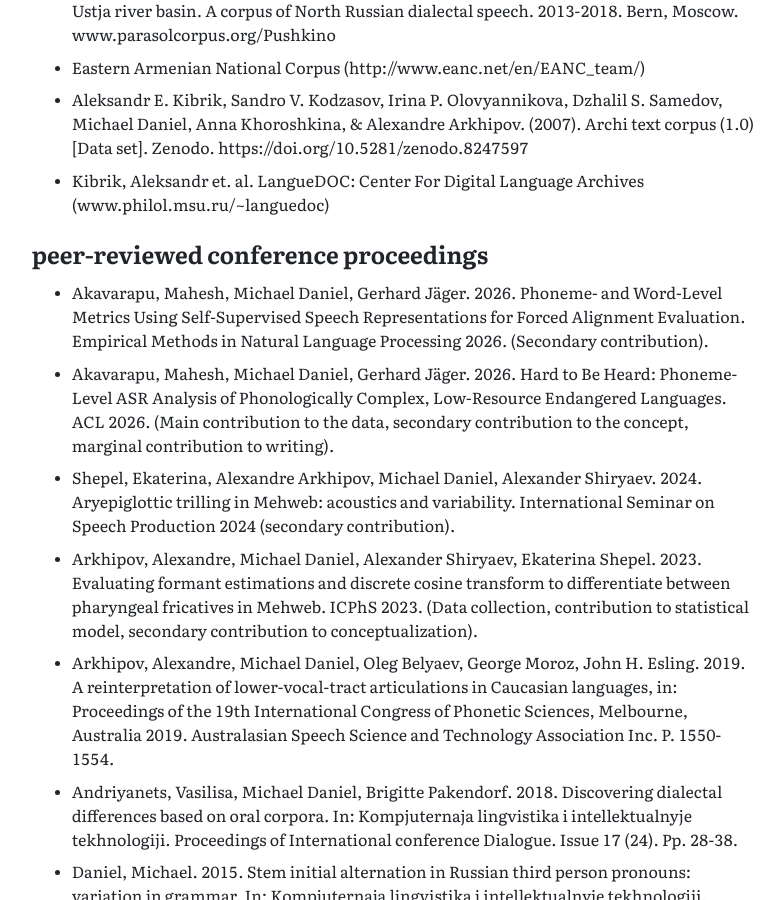
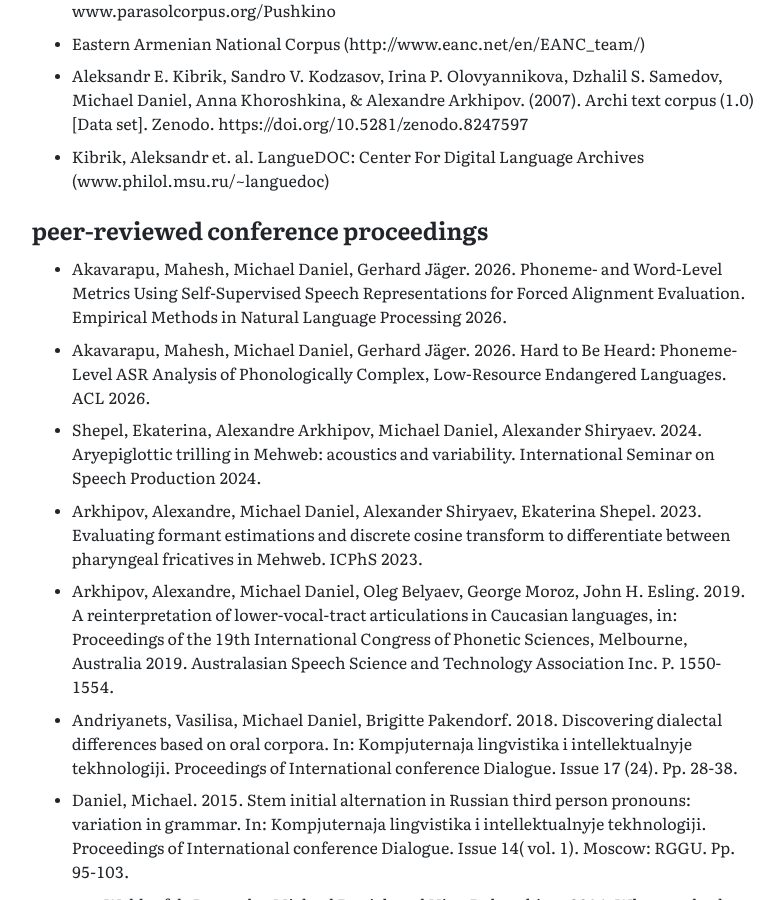
Before and after one commit to MishaDaniel/mishadaniel.github.io, a Jekyll site: the page built from publications/index.html, in a window 1280 px wide and 900 px high, scrolled down 8752 px. Shown: the whole window, without its empty margins (447-1231 px from the left). Built offline with Jekyll 4.4.1, drawn with Linux system fonts in a browser that asks for light colours; nearby versions of some CDN libraries; some of the changed text lies outside the part shown.

Commit message:
Remove secondary contribution notes from publications

```diff
--- a/_data/publications.yml
+++ b/_data/publications.yml
@@ -77,13 +77,13 @@ sections:
       - "Chumakina, Marina, Alexandre Arkhipov, Aleksandr Kibrik, and Mikhail Daniel. 2008. Arčinskij jazyk [Archi]. In: Alexandre V. Arkhipov, Aleksandr E. Kibrik, and Michael Daniel. Minority languages and traditions on the verge of extinction. Texts and dictionaries. Moscow: Jazyki slavjanskikh kultur. Pp. 192-231. [In Russian]"
       - "Daniel, Mikhail. 2008. Zvatelʹnostʹ kak diskursivnaja kategorija. Neskolʹko gipotez [Address as a discourse category: several hypotheses]. In: Vladimir PLungian (ed.). Issledovanija po teorii grammatiki. Issue 4. Grammatičeskie kategorii v diskurse. Moscow: Gnozis. Pp. 1-19. [In Russian]"
       - "Daniel, Mikhail. 2007. Periferijnye značenija kategorii čisla v tatarskom i nekotoryx drugix tjurkskix jazykax [Peripheral meanings of number in Tatar and some other Turkic languages]. In: Konstantin Kazenin, Ekaterina Ljutikova, Valery Solovʹev and Sergei Tatevosov (eds.) Misharskij dialekt tatarskogo jazyka. Ocherki po sintaksisu i semantike. Kazan: Magarif. Pp. 286-308. [In Russian]"
-      - "Daniel, Michael, and Edith Moravcsik. 2005 (2013). Associative plurals. In: Matthew Dryer, Martin Haspelmath, Bernard Comrie and David Gil (eds.) World Atlas of Language Structures. Oxford University Press. (Equal contribution by both authors.)"
+      - "Daniel, Michael, and Edith Moravcsik. 2005 (2013). Associative plurals. In: Matthew Dryer, Martin Haspelmath, Bernard Comrie and David Gil (eds.) World Atlas of Language Structures. Oxford University Press."
       - "Daniel, Michael. 2005 (2013). Plurality in independent personal pronouns. In: Matthew Dryer, Martin Haspelmath, Bernard Comrie and David Gil (eds.) World Atlas of Language Structures. Oxford University Press."
       - "Daniel, Michael. 2005. Understanding Inclusives. In: Elena Filimonova (ed.) Clusivity: typology and case studies of the inclusive-exclusive distinction. Amsterdam: John Benjamins Publishing Company. Pp. 3-48."
       - "Daniel, Michael. 2004. From headless possessives to associative plurals. In: Yury Lander, Ji-yung Kim and Barbara H. Partee (eds.) Possessives and beyond: syntax and semantics. University of Massachusets Occasional Papers, GLAS publications Amherst. Pp. 387-409."
       - "Daniel, Mikhail. 2002a. Bagvalinskie toponimy kak problema tipologii častej reči. In: Vladimir Plungian (ed.) Issledovanija po teorii grammatiki. Vol. 2. Grammatikalizacija prostranstvennyx značenij. Moscow: Russkije Slovari. Pp. 157-166. [In Russian]"
       - "Daniel, Mikhail. 2002b. Javljaetsja li inkljuziv mestoimeniem pervogo lica? Terminologičeskij èkskurs v tipologičeskoj perspektive [Is inclusive a first person pronoun? A study in terminology in a typological perspective]. In: Vladimir Plungian and Anna Urmanchieva (eds.) Jazyki mira, tipologija, uralistika. Pamjati Tani Ždanovoj. Statʹi i vospominanija. Moscow: Indrik. Pp. 238-257. [In Russian]"
-      - "Daniel, Mikhail, Nina Dobrushina, Tatiana B. Sosenskaja, Sergej G. Tatevosov. 2001. Derivacionnaja morfologija [Derivational morphology]. In: Aleksandr Kibrik (ed.). Bagvalinskij jazyk. Grammatika. Teksty. Slovari. Moscow: IMLI RAN. [In Russian] (Secondary contribution)."
+      - "Daniel, Mikhail, Nina Dobrushina, Tatiana B. Sosenskaja, Sergej G. Tatevosov. 2001. Derivacionnaja morfologija [Derivational morphology]. In: Aleksandr Kibrik (ed.). Bagvalinskij jazyk. Grammatika. Teksty. Slovari. Moscow: IMLI RAN. [In Russian]"
       - "Daniel, Mikhail. 2001. Imja suščestvitelʹnoe [Noun]. In: In: Aleksandr Kibrik, Konstantin Kazenin, Ekaterina Lyutikova and Sergei Tatevosov (eds.) Bagvalinskij jazyk. Grammatika. Teksty. Slovari. Pp. 127-150. Moscow: IMLI RAN. [In Russian]"
       - "Daniel, Mikhail. 2001. Padež i lokalizacija [Case and spatial forms]. In: In: Aleksandr Kibrik, Konstantin Kazenin, Ekaterina Lyutikova and Sergei Tatevosov (eds.) Bagvalinskij jazyk. Grammatika. Teksty. Slovari. Pp. 203-230. Moscow: IMLI RAN. [In Russian]"
       - "Daniel, Mikhail. 2001. Predikatno-argumentnoe jadro [Predicate-argument relations]. In: Aleksandr Kibrik, Konstantin Kazenin, Ekaterina Lyutikova and Sergei Tatevosov (eds.). Bagvalinskij jazyk. Grammatika. Teksty. Slovari. Pp. 369-376. Moscow: IMLI RAN. [In Russian]"
@@ -113,10 +113,10 @@ sections:
   - name: peer-reviewed conference proceedings
     papers:
 
-      - "Akavarapu, Mahesh, Michael Daniel, Gerhard Jäger. 2026. Phoneme- and Word-Level Metrics Using Self-Supervised Speech Representations for Forced Alignment Evaluation. Empirical Methods in Natural Language Processing 2026. (Secondary contribution)."
-      - "Akavarapu, Mahesh, Michael Daniel, Gerhard Jäger. 2026. Hard to Be Heard: Phoneme-Level ASR Analysis of Phonologically Complex, Low-Resource Endangered Languages. ACL 2026. (Main contribution to the data, secondary contribution to the concept, marginal contribution to writing)."
-      - "Shepel, Ekaterina, Alexandre Arkhipov, Michael Daniel, Alexander Shiryaev. 2024. Aryepiglottic trilling in Mehweb: acoustics and variability. International Seminar on Speech Production 2024 (secondary contribution)."
-      - "Arkhipov, Alexandre, Michael Daniel, Alexander Shiryaev, Ekaterina Shepel. 2023. Evaluating formant estimations and discrete cosine transform to differentiate between pharyngeal fricatives in Mehweb. ICPhS 2023. (Data collection, contribution to statistical model, secondary contribution to conceptualization)."
+      - "Akavarapu, Mahesh, Michael Daniel, Gerhard Jäger. 2026. Phoneme- and Word-Level Metrics Using Self-Supervised Speech Representations for Forced Alignment Evaluation. Empirical Methods in Natural Language Processing 2026."
+      - "Akavarapu, Mahesh, Michael Daniel, Gerhard Jäger. 2026. Hard to Be Heard: Phoneme-Level ASR Analysis of Phonologically Complex, Low-Resource Endangered Languages. ACL 2026."
+      - "Shepel, Ekaterina, Alexandre Arkhipov, Michael Daniel, Alexander Shiryaev. 2024. Aryepiglottic trilling in Mehweb: acoustics and variability. International Seminar on Speech Production 2024."
+      - "Arkhipov, Alexandre, Michael Daniel, Alexander Shiryaev, Ekaterina Shepel. 2023. Evaluating formant estimations and discrete cosine transform to differentiate between pharyngeal fricatives in Mehweb. ICPhS 2023."
       - "Arkhipov, Alexandre, Michael Daniel, Oleg Belyaev, George Moroz, John H. Esling. 2019. A reinterpretation of lower-vocal-tract articulations in Caucasian languages, in: Proceedings of the 19th International Congress of Phonetic Sciences, Melbourne, Australia 2019. Australasian Speech Science and Technology Association Inc. P. 1550-1554."
       - "Andriyanets, Vasilisa, Michael Daniel, Brigitte Pakendorf. 2018. Discovering dialectal differences based on oral corpora. In: Kompjuternaja lingvistika i intellektualnyje tekhnologiji. Proceedings of International conference Dialogue. Issue 17 (24). Pp. 28-38."
       - "Daniel, Michael. 2015. Stem initial alternation in Russian third person pronouns: variation in grammar. In: Kompjuternaja lingvistika i intellektualnyje tekhnologiji. Proceedings of International conference Dialogue. Issue 14( vol. 1). Moscow: RGGU. Pp. 95-103."
```
